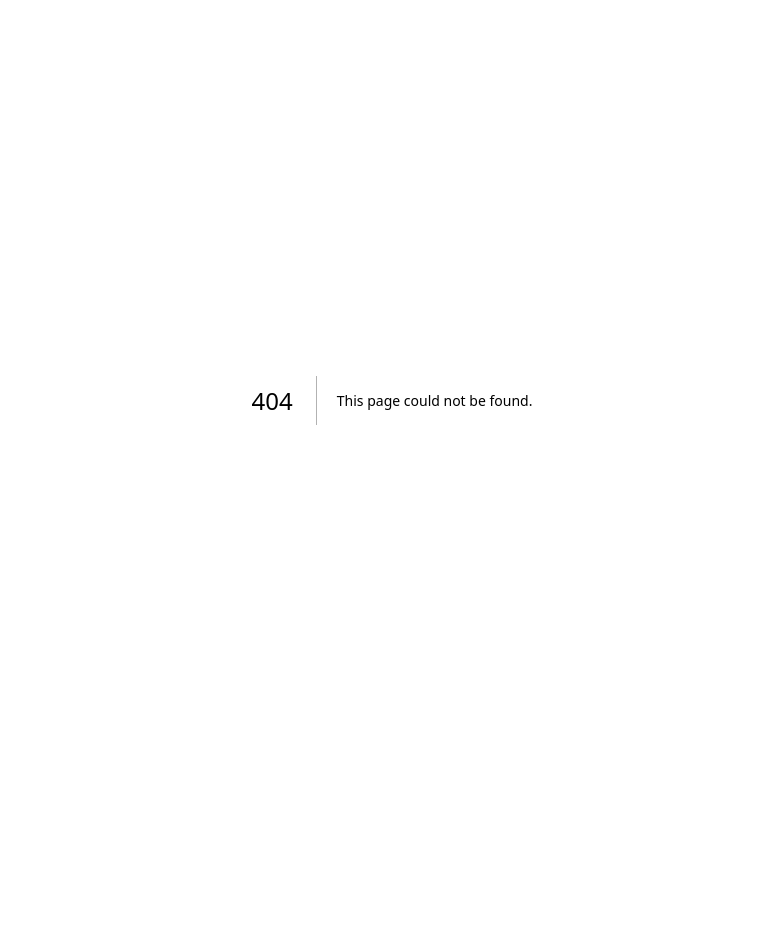
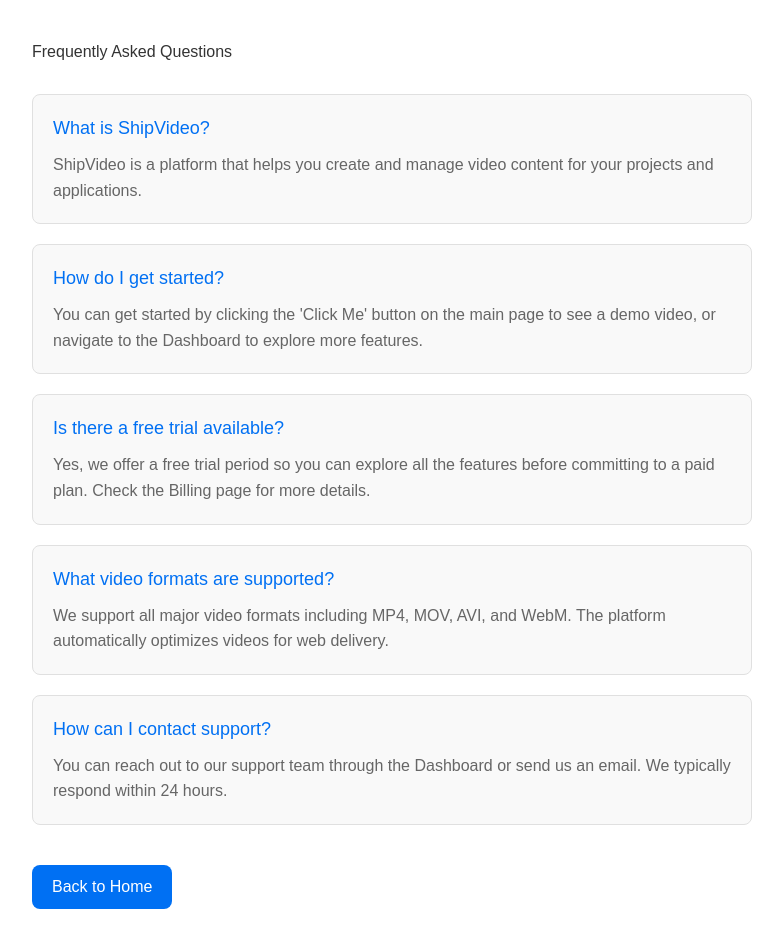
Before and after one commit to sourabhligade/shipvideo-demo, a Next.js app: page /faq in a window 1280 px wide. Before the commit this address had no page. Shown: the whole page, without its empty margins (248-1031 px from the left). Before the commit the page ends 800 px from the top, so only its background shows below. Built offline with nearby package versions, Linux system fonts and the light colour scheme.

Commit message:
added faq page

```diff
--- /dev/null
+++ b/app/faq/page.tsx
@@ -0,0 +1,83 @@
+"use client";
+
+import { useRouter } from "next/navigation";
+
+export default function FAQ() {
+  const router = useRouter();
+
+  const faqs = [
+    {
+      question: "What is ShipVideo?",
+      answer: "ShipVideo is a platform that helps you create and manage video content for your projects and applications.",
+    },
+    {
+      question: "How do I get started?",
+      answer: "You can get started by clicking the 'Click Me' button on the main page to see a demo video, or navigate to the Dashboard to explore more features.",
+    },
+    {
+      question: "Is there a free trial available?",
+      answer: "Yes, we offer a free trial period so you can explore all the features before committing to a paid plan. Check the Billing page for more details.",
+    },
+    {
+      question: "What video formats are supported?",
+      answer: "We support all major video formats including MP4, MOV, AVI, and WebM. The platform automatically optimizes videos for web delivery.",
+    },
+    {
+      question: "How can I contact support?",
+      answer: "You can reach out to our support team through the Dashboard or send us an email. We typically respond within 24 hours.",
+    },
+  ];
+
+  return (
+    <main style={{ padding: 40, fontFamily: "sans-serif", maxWidth: 800, margin: "0 auto" }}>
+      <h1 style={{ marginBottom: "30px", color: "#333" }}>Frequently Asked Questions</h1>
+
+      <div style={{ marginBottom: "40px" }}>
+        {faqs.map((faq, index) => (
+          <div
+            key={index}
+            style={{
+              marginBottom: "20px",
+              padding: "20px",
+              backgroundColor: "#f9f9f9",
+              borderRadius: "8px",
+              border: "1px solid #e0e0e0",
+            }}
+          >
+            <h3
+              style={{
+                marginTop: 0,
+                marginBottom: "10px",
+                color: "#0070f3",
+                fontSize: "18px",
+              }}
+            >
+              {faq.question}
+            </h3>
+            <p style={{ margin: 0, color: "#666", lineHeight: "1.6" }}>
+              {faq.answer}
+            </p>
+          </div>
+        ))}
+      </div>
+
+      <button
+        style={{
+          padding: "10px 20px",
+          fontSize: "16px",
+          backgroundColor: "#0070f3",
+          color: "white",
+          border: "none",
+          borderRadius: "8px",
+          cursor: "pointer",
+          transition: "background-color 0.2s",
+        }}
+        onMouseOver={(e) => (e.currentTarget.style.backgroundColor = "#005bb5")}
+        onMouseOut={(e) => (e.currentTarget.style.backgroundColor = "#0070f3")}
+        onClick={() => router.push("/")}
+      >
+        Back to Home
+      </button>
+    </main>
+  );
+}
--- a/app/page.tsx
+++ b/app/page.tsx
@@ -61,10 +61,28 @@
           borderRadius: "8px",
           cursor: "pointer",
           marginTop: "20px",
+          marginRight: "12px",
         }}
         onClick={() => router.push("/dashboard")}
       >
         Dashboard
+      </button>
+
+      <button
+        id="faq-button"
+        style={{
+          padding: "10px 20px",
+          fontSize: "16px",
+          backgroundColor: "#f59e0b",
+          color: "white",
+          border: "none",
+          borderRadius: "8px",
+          cursor: "pointer",
+          marginTop: "20px",
+        }}
+        onClick={() => router.push("/faq")}
+      >
+        FAQ
       </button>
 
       {showPopup && (
```
